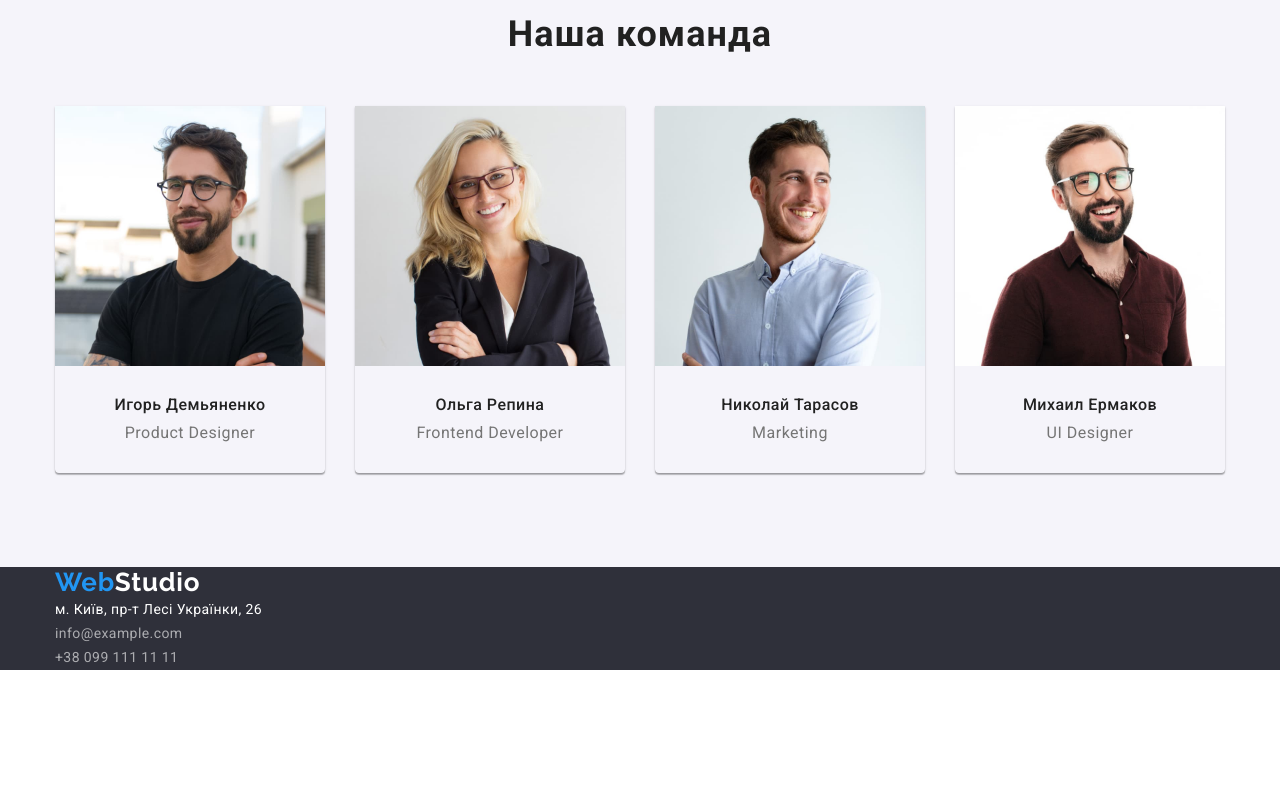
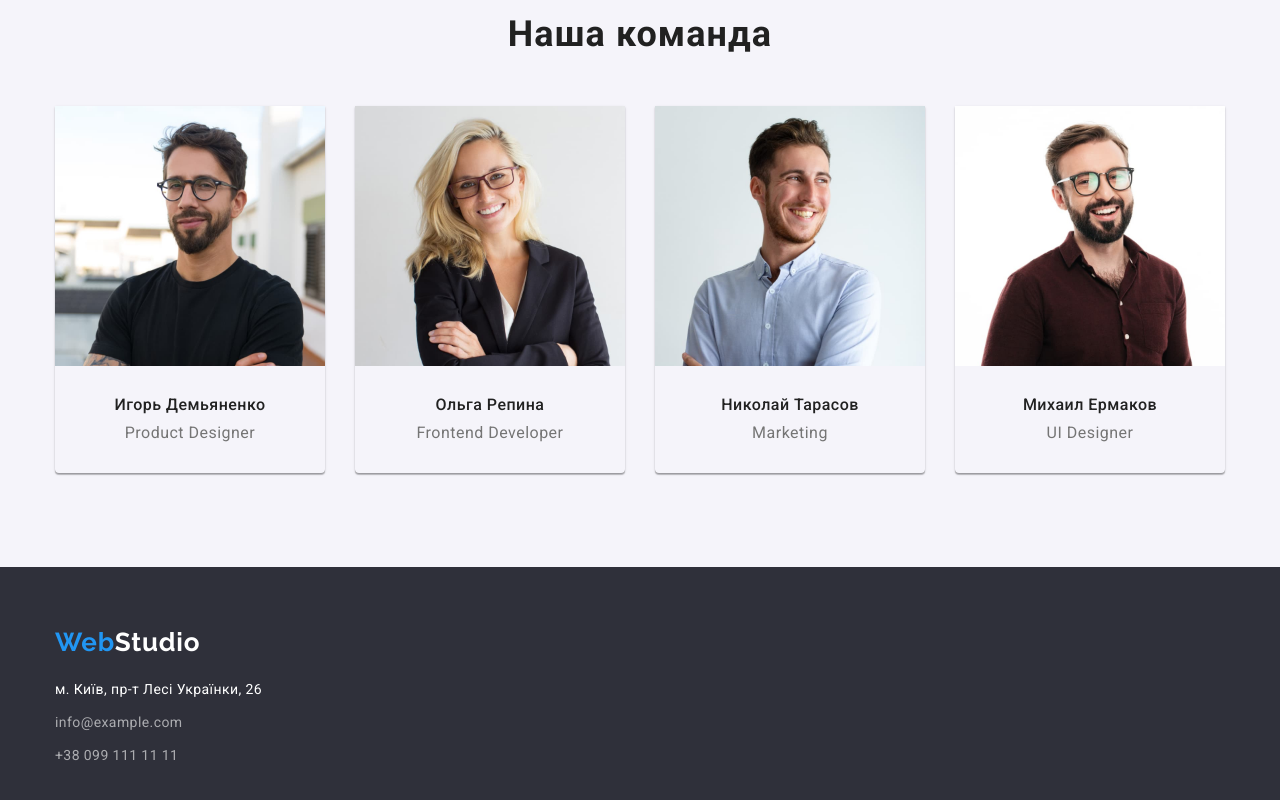
Before and after one commit to OlhaVoloshenko/goit-markup-hw-03, a plain HTML site: page index.html in a window 1280 px wide. Shown: the part 1591-2391 px from the top of the page. Before the commit the page ends 2261 px from the top, so only its background shows below. Drawn offline with nearby package versions, Linux system fonts and the light colour scheme.

Commit message:
Додає css до футеру
Додає css до футеру

```diff
--- a/css/styles.css
+++ b/css/styles.css
@@ -290,7 +290,6 @@ margin-left: 50px;
     padding-top: 0;
     margin-bottom: 0;
     margin-top: 0;
-    /*margin-bottom: 94px;*/
 }
 .team .section-title {
     margin-top: 0;
@@ -353,6 +352,11 @@ margin-left: 50px;
     display: block;
 }*/
 .contacts-logo {
+    display: inline-block;
+    margin: 0 auto;
+    margin-bottom: 20px;
+    margin-top: 60px;
+
     font-family: Raleway;
     font-style: normal;
     font-weight: bold;
@@ -361,6 +365,8 @@ margin-left: 50px;
 /* identical to box height */
     letter-spacing: 0.03em;
     color: var(--background-color);
+
+
 }
 .contacts-logo > span{
     color: var(--accent-text-color);
@@ -372,6 +378,20 @@ margin-left: 50px;
     font-size: 14px;
     line-height: 1.71;
     letter-spacing: 0.03em;
+}
+
+.contacts-menu {
+    display: inline-block;
+    margin-bottom: 60px;
+}
+.contacts-list>.contacts-item {
+    padding: 0 auto;
+    margin: 0 auto;
+   /* margin-bottom: 9px;*/
+}
+
+.contacts-item:not(:last-child) {
+    margin-bottom: 9px;
 }
 .contacts-mail,
 .contacts-phone {
--- a/index.html
+++ b/index.html
@@ -100,11 +100,13 @@
       <div class="container">
         <a class="contacts-logo" href="./index.html"><span class="logo-web">Web</span>Studio</a>
         <address class="contacts-block">
+          <div class="contacts-menu">
           <ul class=contacts-list>
-            <li><a class="contacts-address" href="/">м. Київ, пр-т Лесі Українки, 26</a></li>
-            <li><a class="contacts-mail" href="mailto:info@devstudio.com">info@example.com</a></li>
-            <li><a class="contacts-phone" href="tel:+380991111111">+38 099 111 11 11</a></li>
+            <li class="contacts-item"><a class="contacts-address" href="/">м. Київ, пр-т Лесі Українки, 26</a></li>
+            <li class="contacts-item"><a class="contacts-mail" href="mailto:info@devstudio.com">info@example.com</a></li>
+            <li class="contacts-item"><a class="contacts-phone" href="tel:+380991111111">+38 099 111 11 11</a></li>
           </ul>
+        </div>
         </address>
       </div>
     </footer>
```
